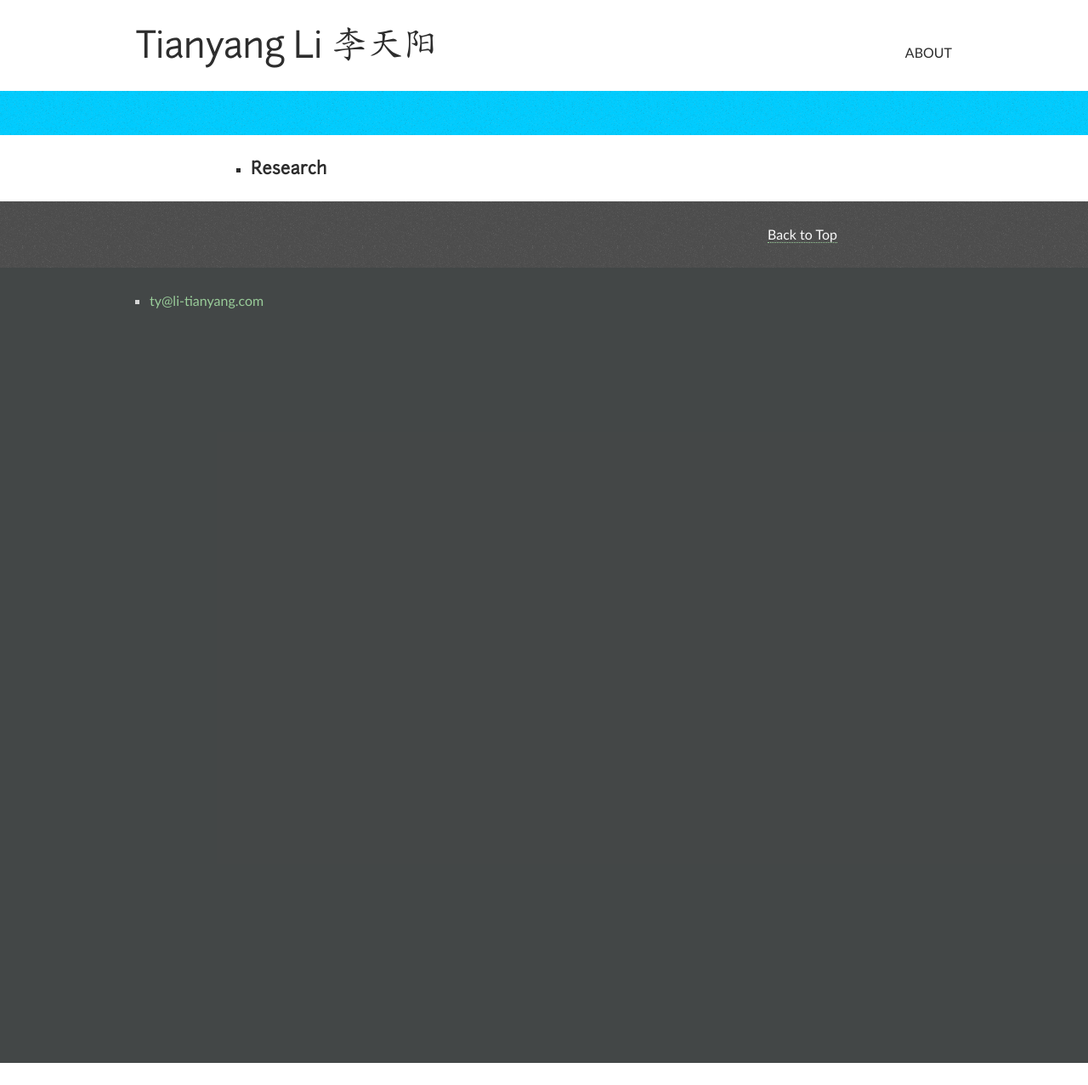
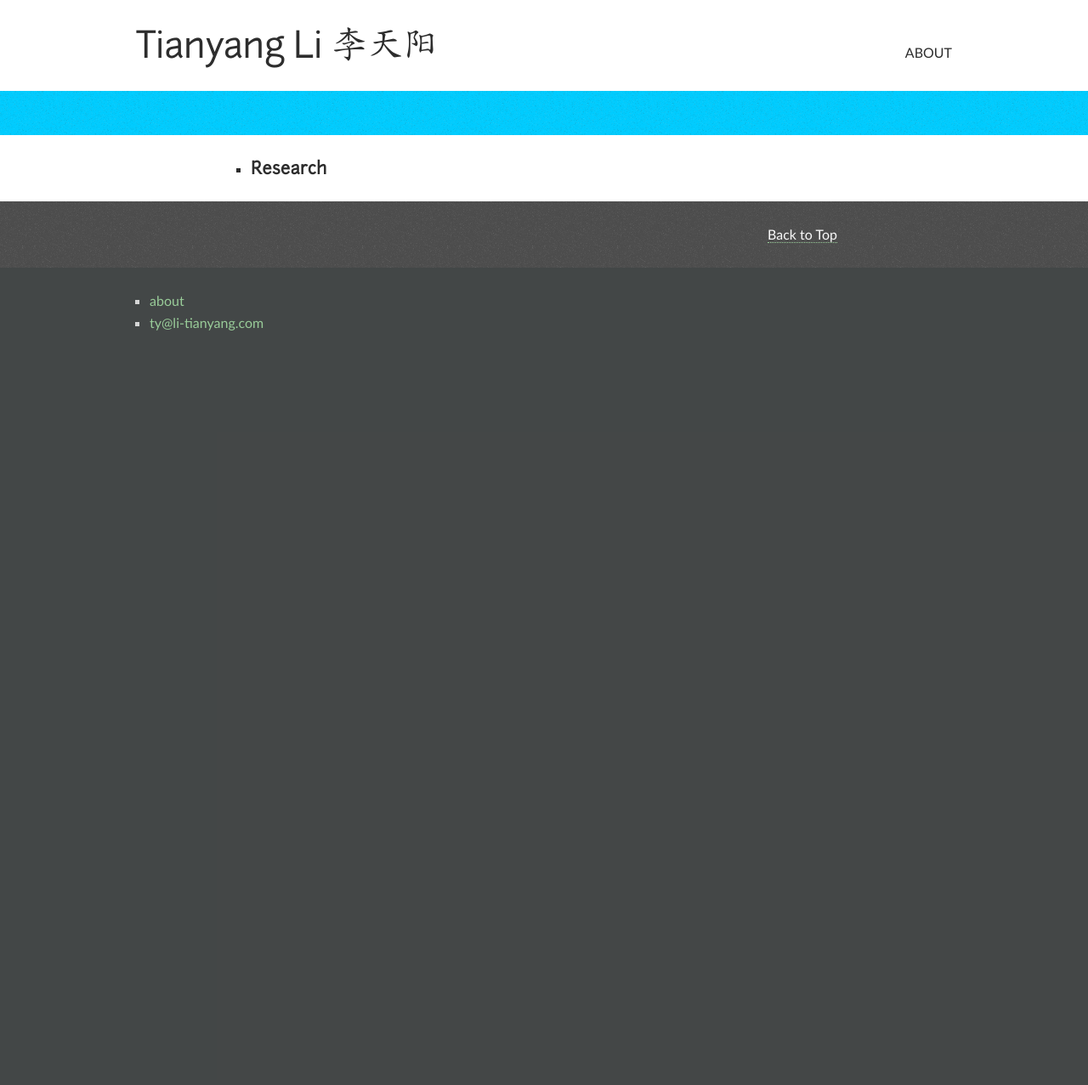
Before and after one commit to li-tianyang/li-tianyang.github.com, a Jekyll site: the page built from index.md, in a window 1280 px wide. Shown: the whole page at 85% size. Built offline with Jekyll 4.4.1, drawn with Linux system fonts in a browser that asks for light colours; before the commit the page ends 1251 px from its top, so only the background shows below that.

Commit message:
updaed about link

```diff
--- a/_includes/themes/the-minimum/default.html
+++ b/_includes/themes/the-minimum/default.html
@@ -33,7 +33,7 @@
                 </p>
                 <nav class="nav-global">
                     <ul>
-                        <li class="about"><a href="/about.html">about</a></li>
+                        <li class="about"><a href="https://www.linkedin.com/in/litianyang">about</a></li>
                     </ul>
                 </nav>
             </div><!-- unit-inner -->
@@ -55,6 +55,7 @@
                     <br>
                     <div style="display: none;"><a href="https://plus.google.com/u/0/110018392074580440969?rel=author"></a></div>
                     <ul>
+                        <li class="about"><a href="/about.html">about</a></li>
                         <li class="contact"><address><span class="fn email">{{ site.author.email }}</span></address></li>
                         <!-- <li class="pgp"><a href="https://keybase.io/lty">PGP</a></li> -->
                         <li class="github" style="display:none"><a href="http://github.com/{{ site.author.github }}/" rel="me">github.com/{{ site.author.github }}</a></li>
```
